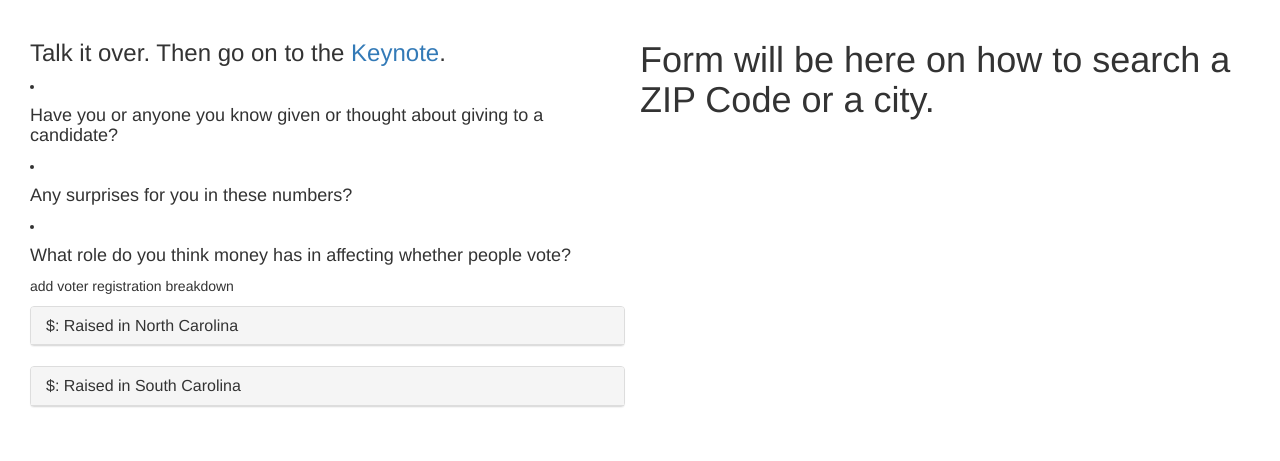
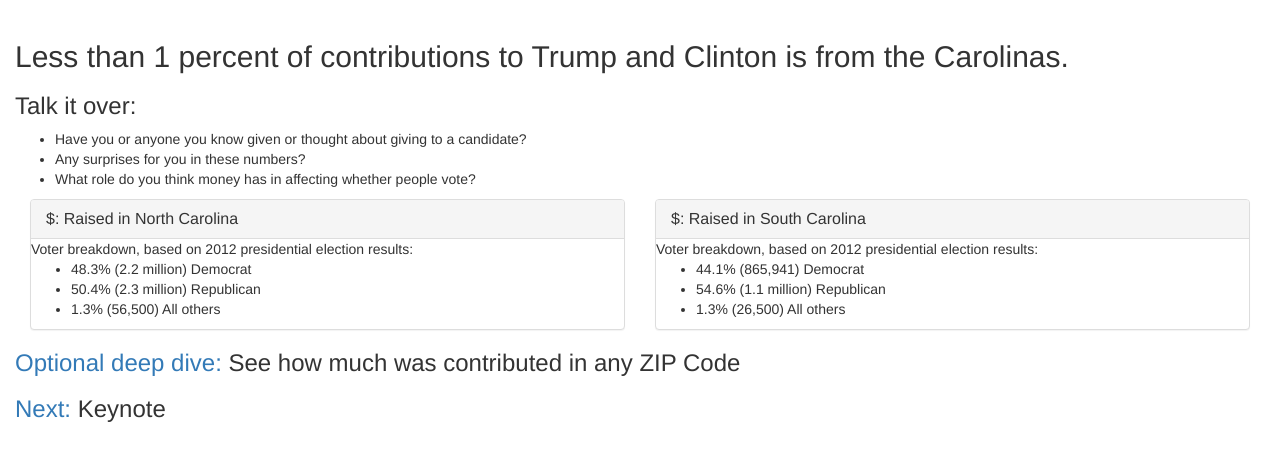
Before and after one commit to hpaasch/prez_party, a Django app: page /finance/local/ in a window 1280 px wide. Shown: the part 50-511 px from the top of the page. Run offline with Django 3.2, Linux system fonts and the light colour scheme; data that the repository does not hold is empty; some libraries are stand-ins or nearby versions.

Commit message:
HEP: state finance smoother. zip view created.

```diff
--- a/prez_party/urls.py
+++ b/prez_party/urls.py
@@ -7,7 +7,8 @@
 
 from talk_app.views import (CreateAccountView, ProfileView, IndexView,
                             DinnerPartyCreateView, DinnerPartyListView,
-                            USFinanceListView, USFinanceDeepListView, LocalFinanceListView,
+                            USFinanceListView, USFinanceDeepListView,
+                            LocalFinanceListView, LocalFinanceDeepListView,
                             TweetListView, PopularTweetListView, QuizCreateView,
                             SurveyDetailView, VideoListView, PartyOverView)
 
@@ -22,8 +23,9 @@
     url(r'^party/create/$', DinnerPartyCreateView.as_view(), name='dinner_party_create_view'),
     url(r'^party/view/$', DinnerPartyListView.as_view(), name='dinner_party_list_view'),
     url(r'^finance/national/$', USFinanceListView.as_view(), name='us_finance_list_view'),
-    url(r'^finance/national/deep$', USFinanceDeepListView.as_view(), name='us_finance_deep_list_view'),
+    url(r'^finance/national/deep/$', USFinanceDeepListView.as_view(), name='us_finance_deep_list_view'),
     url(r'^finance/local/$', LocalFinanceListView.as_view(), name='local_finance_list_view'),
+    url(r'^finance/local/deep/$', LocalFinanceDeepListView.as_view(), name='local_finance_deep_list_view'),
     url(r'^tweets/$', TweetListView.as_view(), name='tweet_list_view'),
     url(r'^tweets/popular/$', PopularTweetListView.as_view(), name='popular_tweet_list_view'),
     url(r'^video/$', VideoListView.as_view(), name='video_list_view'),
--- a/talk_app/views.py
+++ b/talk_app/views.py
@@ -278,6 +278,11 @@
         return context
 
 
+class LocalFinanceDeepListView(ListView):
+    model = ZIPFinance
+    template_name = 'local_finance.html'
+
+
 class PopularTweetListView(TemplateView):
     template_name = 'popular_tweets.html'
 
--- a/templates/state_finance.html
+++ b/templates/state_finance.html
@@ -1,32 +1,46 @@
 {% extends "base.html" %}
 
 {% block content %}
-<div class="col-md-6">
-  <h3>Talk it over. Then go on to the  <a href='{% url 'video_list_view' %}'>Keynote</a>.</h3>
+  <h2>Less than 1 percent of contributions to Trump and Clinton is from the Carolinas.</h2>
+  <h3>Talk it over:</h3>
+  <ul>
+    <li>Have you or anyone you know given or thought about giving to a candidate?</li>
+    <li>Any surprises for you in these numbers?</li>
+    <li>What role do you think money has in affecting whether people vote?</li>
+  </ul>
+  <div class="col-md-6">
 
-  <li><h4>Have you or anyone you know given or thought about giving to a candidate?</h4></li>
-  <li><h4>Any surprises for you in these numbers?</h4></li>
-  <li><h4>What role do you think money has in affecting whether people vote?</h4></li>
-  <p>
-    add voter registration breakdown
-  </p>
     <div class="panel panel-default">
       <div class="panel-heading">
         <h3 class="panel-title">${{ nc_total.total__sum|floatformat:0 }}: Raised in North Carolina</h3>
       </div>
+
       {% for item in clinton_list %}
         {% if item.state == 'NC' %}
           <div class="panel-body">
-            <li>${{ item.total|floatformat:0 }} -- {{ item.full_name }} </li>
+            <p>
+              ${{ item.total|floatformat:0 }} -- {{ item.full_name }}
+            </p>
         {% endif %}
       {% endfor %}
       {% for item in trump_list %}
         {% if item.state == 'NC' %}
-            <li>${{ item.total|floatformat:0 }} -- {{ item.full_name }} </li>
+        <p>
+          ${{ item.total|floatformat:0 }} -- {{ item.full_name }}
+        </p>
           </div>
         {% endif %}
       {% endfor %}
+      Voter breakdown, based on 2012 presidential election results:
+      <ul>
+        <li>48.3% (2.2 million) Democrat</li>
+        <li>50.4% (2.3 million) Republican</li>
+        <li>1.3% (56,500) All others</li>
+      </ul>
+
     </div>
+  </div>
+  <div class="col-md-6">
     <div class="panel panel-default">
       <div class="panel-heading">
         <h3 class="panel-title">${{ sc_total.total__sum|floatformat:0 }}: Raised in South Carolina</h3>
@@ -34,16 +48,24 @@
       {% for item in clinton_list %}
         {% if item.state == 'SC' %}
           <div class="panel-body">
-            <li>${{ item.total|floatformat:0 }} -- {{ item.full_name }} </li>
+            <p>${{ item.total|floatformat:0 }} -- {{ item.full_name }} </p>
         {% endif %}
       {% endfor %}
       {% for item in trump_list %}
         {% if item.state == 'SC' %}
-            <li>${{ item.total|floatformat:0 }} -- {{ item.full_name }} </li>
+            <p>${{ item.total|floatformat:0 }} -- {{ item.full_name }} </p>
           </div>
         {% endif %}
       {% endfor %}
+      Voter breakdown, based on 2012 presidential election results:
+
+      <ul>
+        <li>44.1% (865,941) Democrat</li>
+        <li>54.6% (1.1 million) Republican</li>
+        <li>1.3% (26,500) All others</li>
+      </ul>
     </div>
-</div>
-<h1>Form will be here on how to search a ZIP Code or a city.</h1>
+  </div>
+<h3><a href="{% url 'local_finance_deep_list_view' %}">Optional deep dive:</a> See how much was contributed in any ZIP Code</h3>
+<h3><a href='{% url 'video_list_view' %}'>Next:</a> Keynote</h3>
 {% endblock %}
```
Also changed, not shown: templates/local_finance.html (added, +9 -0 lines), templates/us_finance.html (+4 -5 lines), templates/us_finance_deep.html (+33 -40 lines).
